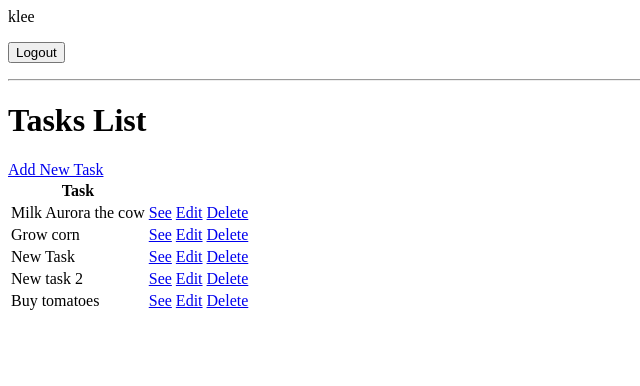
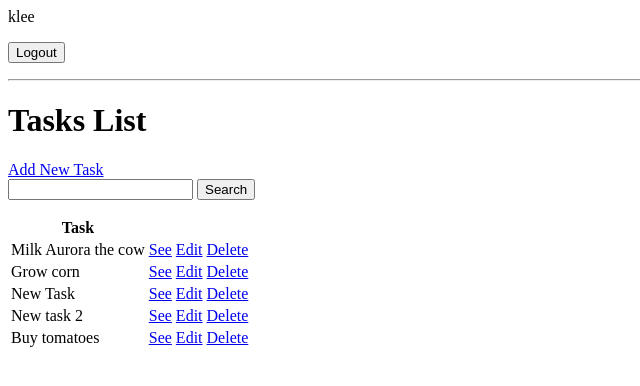
Before and after one commit to kleecollage/Python-Fundamentals, a Django app: page / in a window 1280 px wide. Shown: the top 386 px of the page, without its empty margins (0-640 px from the left). Run offline with Django 5.2, Linux system fonts and the light colour scheme; a user stored in the database is signed in; data comes from the database, SQL or seed files in the repository; both versions use the stored data as it was after the commit.

Commit message:
feat(search bar): Implemet seaerch bar in Tasks list

```diff
--- a/Day16/src/WebProject/base/templates/base/task_list.html
+++ b/Day16/src/WebProject/base/templates/base/task_list.html
@@ -11,6 +11,12 @@
 
 <h1>Tasks List {{ city }}</h1>
 <a href="{% url 'create' %}">Add New Task</a>
+
+<form method="get">
+    <input type="Text" name="search-area" value="{{ query }}" />
+    <input type="submit" value="Search" />
+</form>
+
 <table>
     <thead>
     <tr>
--- a/Day16/src/WebProject/base/views.py
+++ b/Day16/src/WebProject/base/views.py
@@ -38,7 +38,6 @@ class RegisterPage(FormView):
             return redirect('tasks')
         return super(RegisterPage, self).get(*args, **kwargs)
 
-
 class ListTasks(LoginRequiredMixin, ListView):
     model = Task
     context_object_name = 'Tasks'
@@ -47,6 +46,11 @@ class ListTasks(LoginRequiredMixin, ListView):
         context = super().get_context_data(**kwarg)
         context['Tasks'] = context['Tasks'].filter(user=self.request.user)
         context['count'] = context['Tasks'].filter(completed=False).count()
+
+        query = self.request.GET.get('search-area') or ''
+        if query:
+            context['Tasks'] = context['Tasks'].filter(title__icontains=query)
+        context['query'] = query
         return context
 
 class DetailTask(LoginRequiredMixin, DetailView):
```
Also changed, not shown: Day16/src/WebProject/db.sqlite3.
